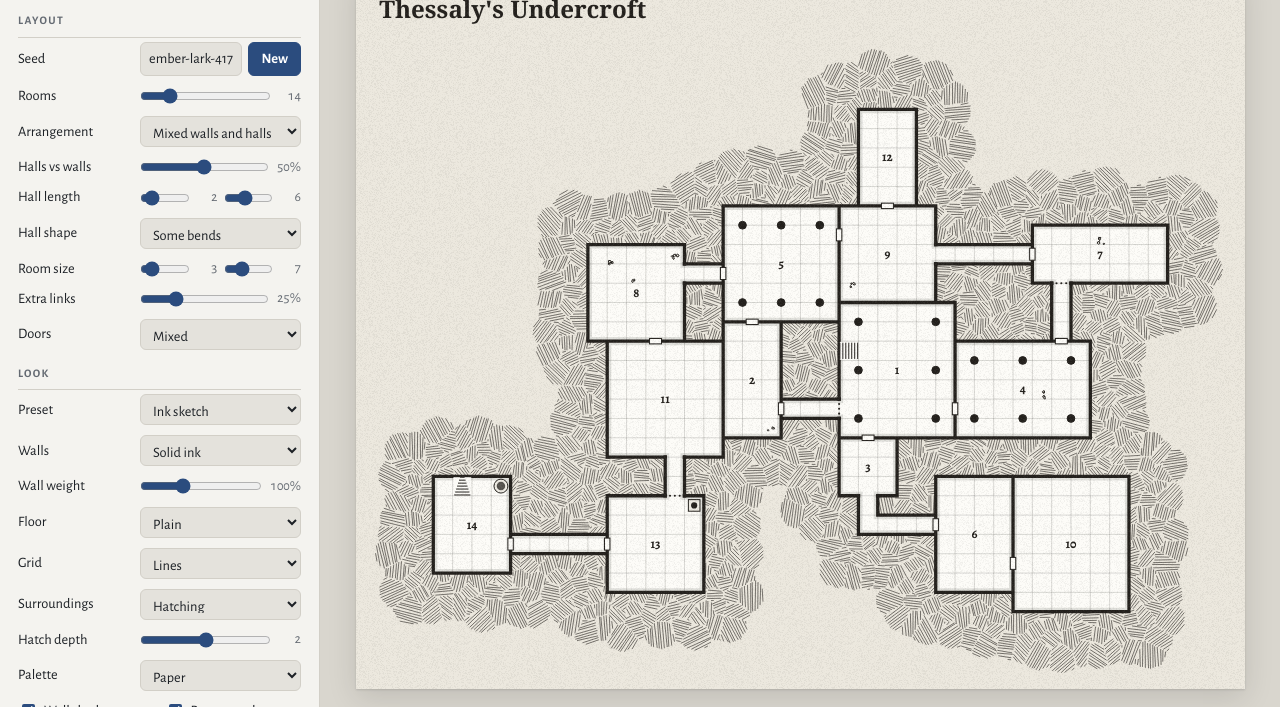
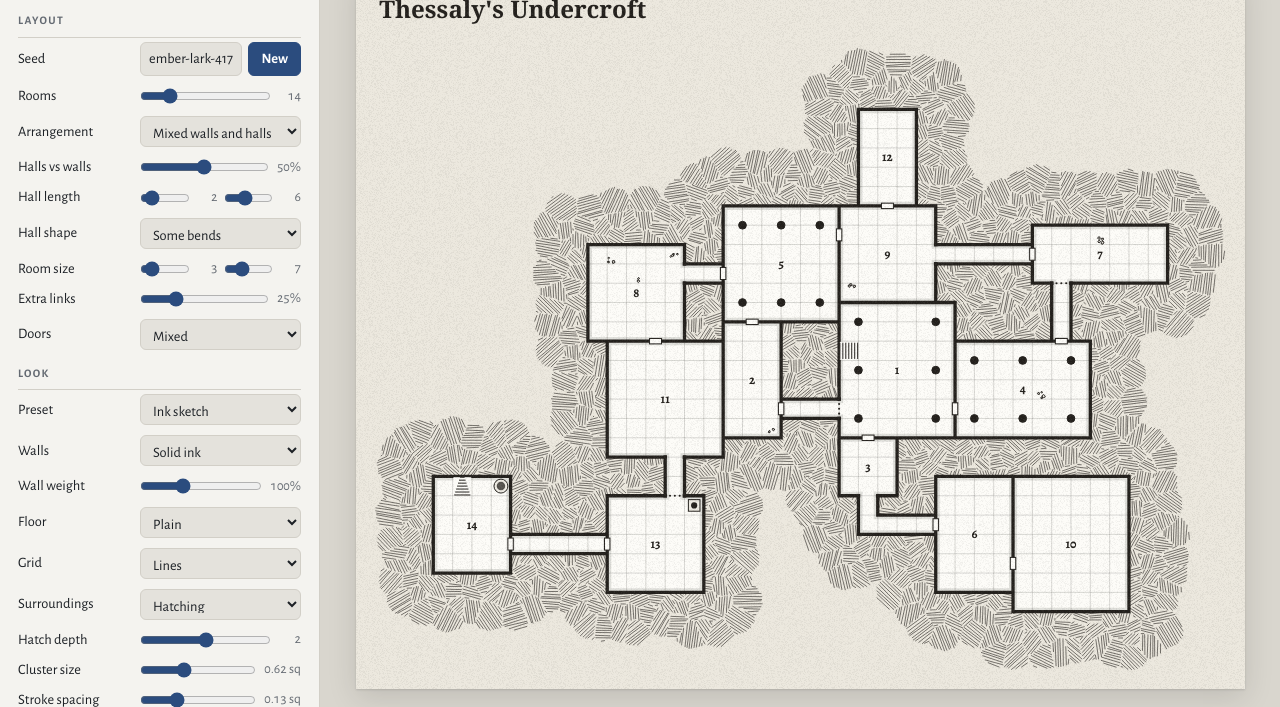
Before and after one commit to PaperColossus/free-maps, a plain HTML site: page dungeon-generator/index.html in a window 1280 px wide. Shown: the part 93-800 px from the top of the page. Drawn offline with nearby package versions, Linux system fonts and the light colour scheme; a web font is replaced by a local one.

Commit message:
Add cluster size and stroke spacing sliders for hatching
Co-Authored-By: Claude Opus 5.5 <noreply@anthropic.com>
Claude-Session: https://claude.ai/code/session_01HmD89c5KPLuDSHfKfGyj8i

```diff
--- a/dungeon-generator/index.html
+++ b/dungeon-generator/index.html
@@ -219,6 +219,12 @@ button:focus-visible, select:focus-visible, input:focus-visible { outline: 2px s
       </div>
       <div class="row"><label for="depth">Hatch depth</label>
         <div class="slide"><input id="depth" type="range" min="1" max="3" value="2"><output for="depth"></output></div>
+      </div>
+      <div class="row"><label for="cluster">Cluster size</label>
+        <div class="slide"><input id="cluster" type="range" min="35" max="110" value="62" step="1"><output for="cluster"></output></div>
+      </div>
+      <div class="row"><label for="strokeGap">Stroke spacing</label>
+        <div class="slide"><input id="strokeGap" type="range" min="7" max="28" value="13" step="1"><output for="strokeGap"></output></div>
       </div>
       <div class="row"><label for="palette">Palette</label>
         <select id="palette">
@@ -803,17 +809,18 @@ function clipHalfPlane(poly, px, py, ux, uy, c) {
   return out;
 }
 
-function hatchCells(map, depth) {
+function hatchCells(map, depth, size) {
+  const key = depth + "|" + size;
   map._hatch = map._hatch || {};
-  if (map._hatch[depth]) return map._hatch[depth];
-  const rng = RNG(map.seed + "|hatch|" + depth);
+  if (map._hatch[key]) return map._hatch[key];
+  const rng = RNG(map.seed + "|hatch|" + key);
   const dist = floorDistance(map, depth + 1);
-  const spacing = 0.62;                 // closest two cluster centres may be, in squares
+  const spacing = size;                 // closest two cluster centres may be, in squares
   const { pts, grid, gw, gh, cs } = bandPoints(map, rng, spacing, (x, y) => {
     const d = dist(x, y);
     return d > 0 && d <= depth * (0.72 + 0.42 * rng.f()); // ragged outer edge
   });
-  const gap = 0.045, maxR = 0.95, reach = Math.ceil((maxR * 2) / cs);
+  const gap = 0.045, maxR = spacing * 1.53, reach = Math.ceil((maxR * 2) / cs);
   const cells = [];
   for (let i = 0; i < pts.length; i++) {
     const p = pts[i];
@@ -849,7 +856,7 @@ function hatchCells(map, depth) {
     }
     c.angle = bestA; angleOf.set(c.i, bestA);
   }
-  map._hatch[depth] = cells;
+  map._hatch[key] = cells;
   return cells;
 }
 
@@ -957,8 +964,9 @@ function renderMap(canvas, map, st, S) {
     ctx.strokeStyle = pal.ink; ctx.lineWidth = Math.max(0.6, S * (cross ? 0.024 : 0.03));
     ctx.beginPath();
     const jit = 0.035;
-    for (const c of hatchCells(map, st.depth)) {
-      const sets = cross ? [[c.angle, 0.2], [c.angle + Math.PI / 2, 0.2]] : [[c.angle, 0.13]];
+    const step = st.strokeGap;
+    for (const c of hatchCells(map, st.depth, st.cluster)) {
+      const sets = cross ? [[c.angle, step * 1.5], [c.angle + Math.PI / 2, step * 1.5]] : [[c.angle, step]];
       for (const [a, step] of sets) for (const [x0, y0, x1, y1] of clusterStrokes(c, a, step)) {
         ctx.moveTo((x0 + rr.range(-jit, jit)) * S, (y0 + rr.range(-jit, jit)) * S);
         ctx.lineTo((x1 + rr.range(-jit, jit)) * S, (y1 + rr.range(-jit, jit)) * S);
@@ -1228,7 +1236,7 @@ function renderMap(canvas, map, st, S) {
    ================================================================ */
 const $ = id => document.getElementById(id);
 const layoutIds = ["seed", "rooms", "layout", "mix", "hallMin", "hallMax", "hallShape", "minSize", "maxSize", "loops", "doors"];
-const lookIds = ["walls", "weight", "floor", "grid", "outside", "depth", "palette", "shadow", "numbers", "decor", "showTitle"];
+const lookIds = ["walls", "weight", "floor", "grid", "outside", "depth", "cluster", "strokeGap", "palette", "shadow", "numbers", "decor", "showTitle"];
 const SEED_WORDS = ["moss", "ember", "salt", "rook", "veil", "brass", "cinder", "hollow", "lark", "ossuary", "marrow", "tallow", "wick", "flint", "gloam", "barrow", "quill", "rust"];
 let map = null;
 
@@ -1251,18 +1259,22 @@ function layoutOpts() {
 function lookOpts() {
   return {
     walls: $("walls").value, weight: +$("weight").value, floor: $("floor").value, grid: $("grid").value,
-    outside: $("outside").value, depth: +$("depth").value, palette: $("palette").value,
+    outside: $("outside").value, depth: +$("depth").value,
+    cluster: +$("cluster").value / 100, strokeGap: +$("strokeGap").value / 100, palette: $("palette").value,
     shadow: $("shadow").checked, numbers: $("numbers").checked, decor: $("decor").checked, title: $("showTitle").checked
   };
 }
 function syncOutputs() {
-  const fmt = { mix: v => v + "%", loops: v => v + "%", weight: v => v + "%" };
+  const sq = v => (v / 100).toFixed(2) + " sq";
+  const fmt = { mix: v => v + "%", loops: v => v + "%", weight: v => v + "%", cluster: sq, strokeGap: sq };
   document.querySelectorAll("output[for]").forEach(out => { const id = out.htmlFor.value; const v = $(id).value; out.textContent = fmt[id] ? fmt[id](v) : v; });
   const lay = $("layout").value;
   $("mixRow").hidden = lay !== "mixed";
   $("hallRow").hidden = lay === "shared" || lay === "scattered";
   $("shapeRow").hidden = lay === "shared" || lay === "scattered";
-  $("depth").disabled = $("outside").value === "solid" || $("outside").value === "none";
+  const out = $("outside").value;
+  $("depth").disabled = out === "solid" || out === "none";
+  $("cluster").disabled = $("strokeGap").disabled = !(out === "hatch" || out === "cross");
 }
 function drawScreen() {
   if (!map) return;
```
